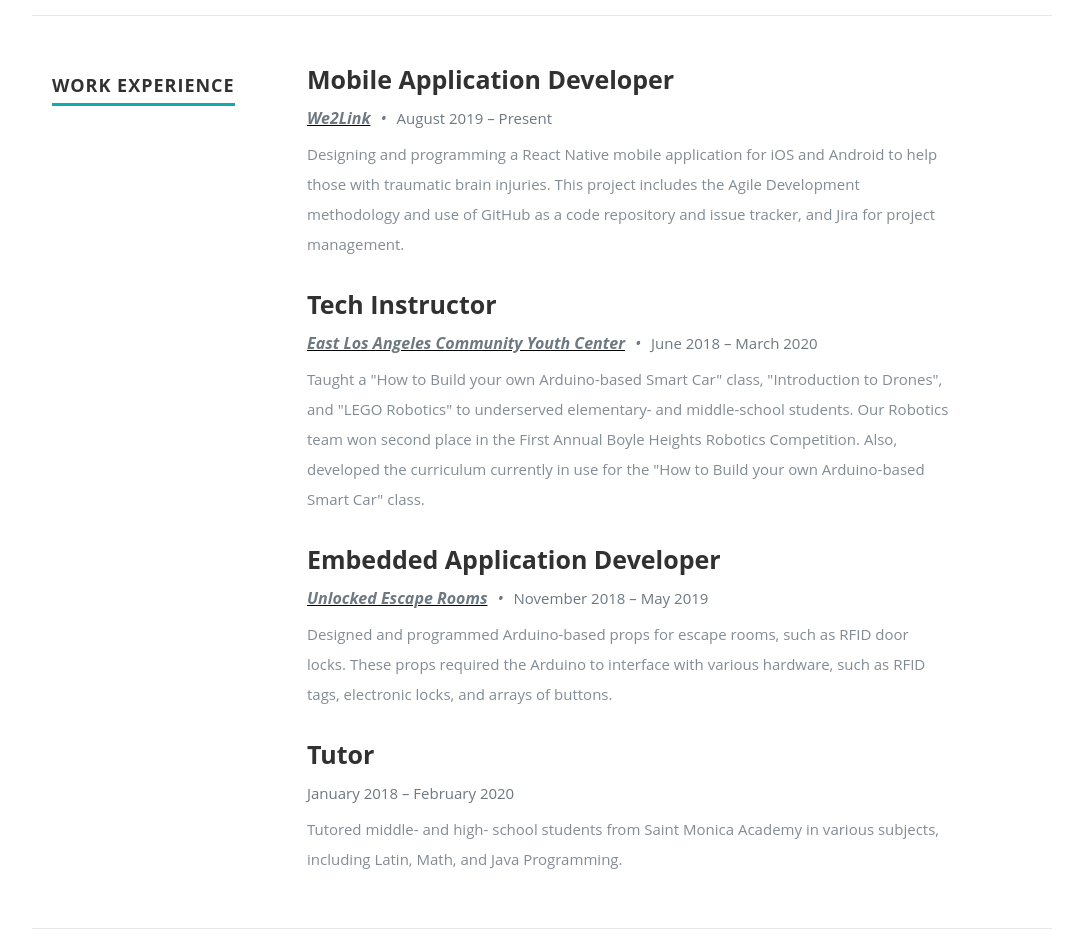
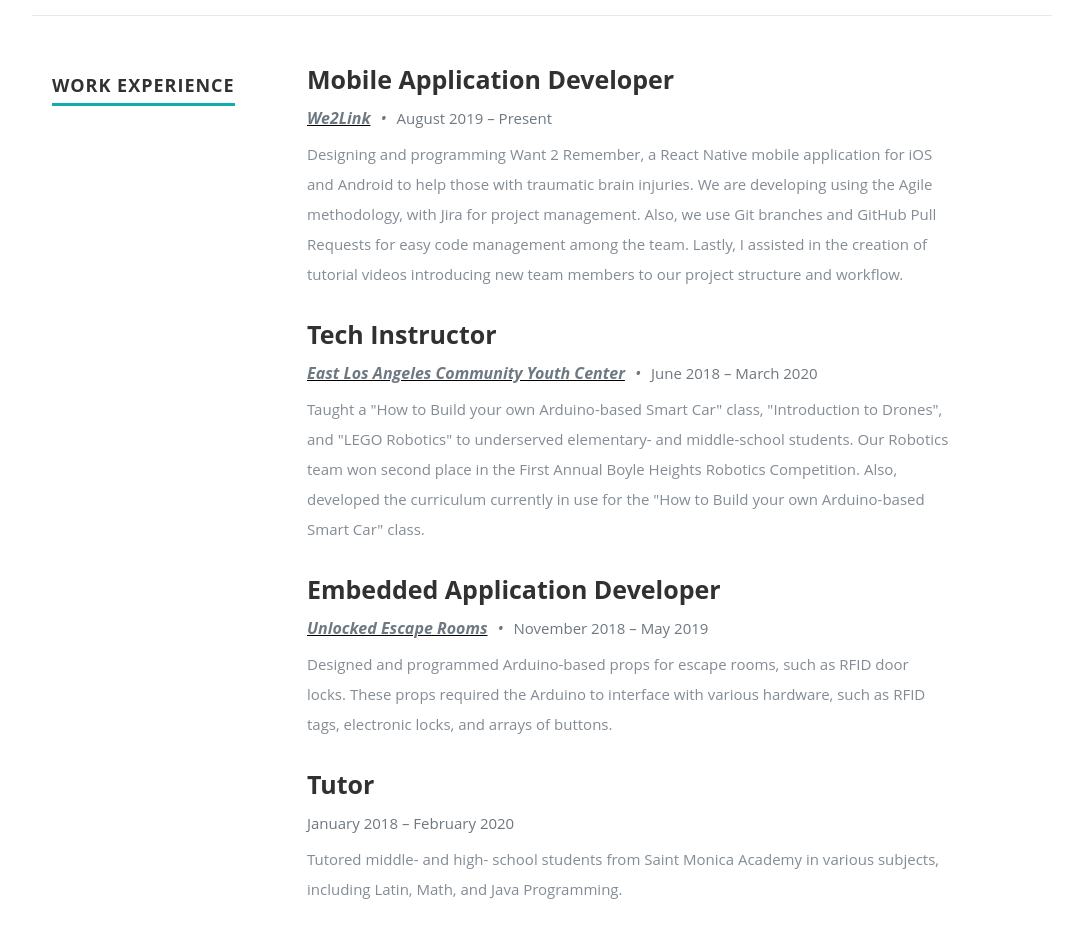
Before and after one commit to SConaway/portfolio, a Next.js app: page / in a window 1280 px wide. Shown: the part 1880-2817 px from the top of the page, without its empty margins (98-1181 px from the left). Built offline with nearby package versions, Linux system fonts and the light colour scheme.

Commit message:
Edit we2link description

```diff
--- a/resumeData.js
+++ b/resumeData.js
@@ -47,7 +47,7 @@ export default {
                 title: 'Mobile Application Developer',
                 years: 'August 2019 – Present',
                 description:
-                    'Designing and programming a React Native mobile application for iOS and Android to help those with traumatic brain injuries. This project includes the Agile Development methodology and use of GitHub as a code repository and issue tracker, and Jira for project management.',
+                    'Designing and programming Want 2 Remember, a React Native mobile application for iOS and Android to help those with traumatic brain injuries. We are developing using the Agile methodology, with Jira for project management. Also, we use Git branches and GitHub Pull Requests for easy code management among the team. Lastly, I assisted in the creation of tutorial videos introducing new team members to our project structure and workflow.',
             },
             {
                 company: 'East Los Angeles Community Youth Center',
```
Also changed, not shown: 2 other files (tests, documents, lock files or other folders).
